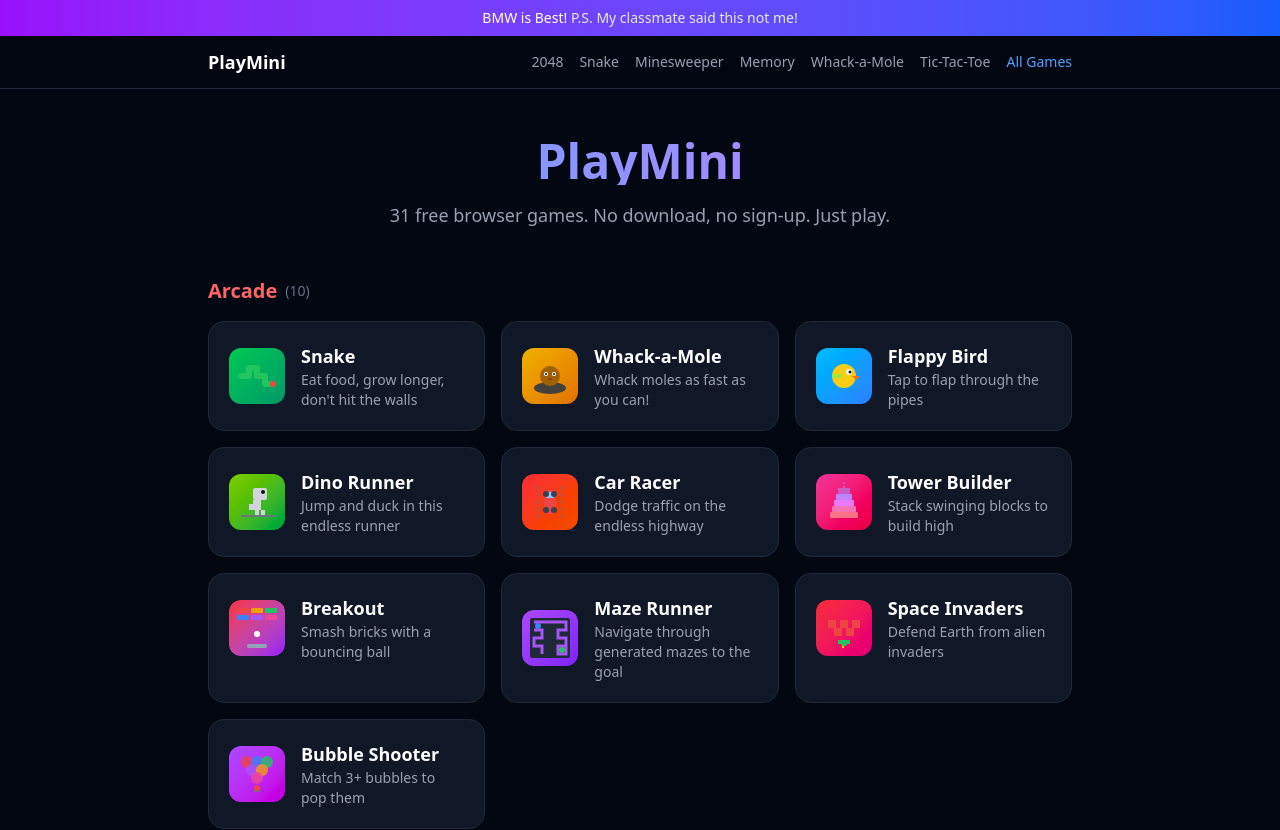
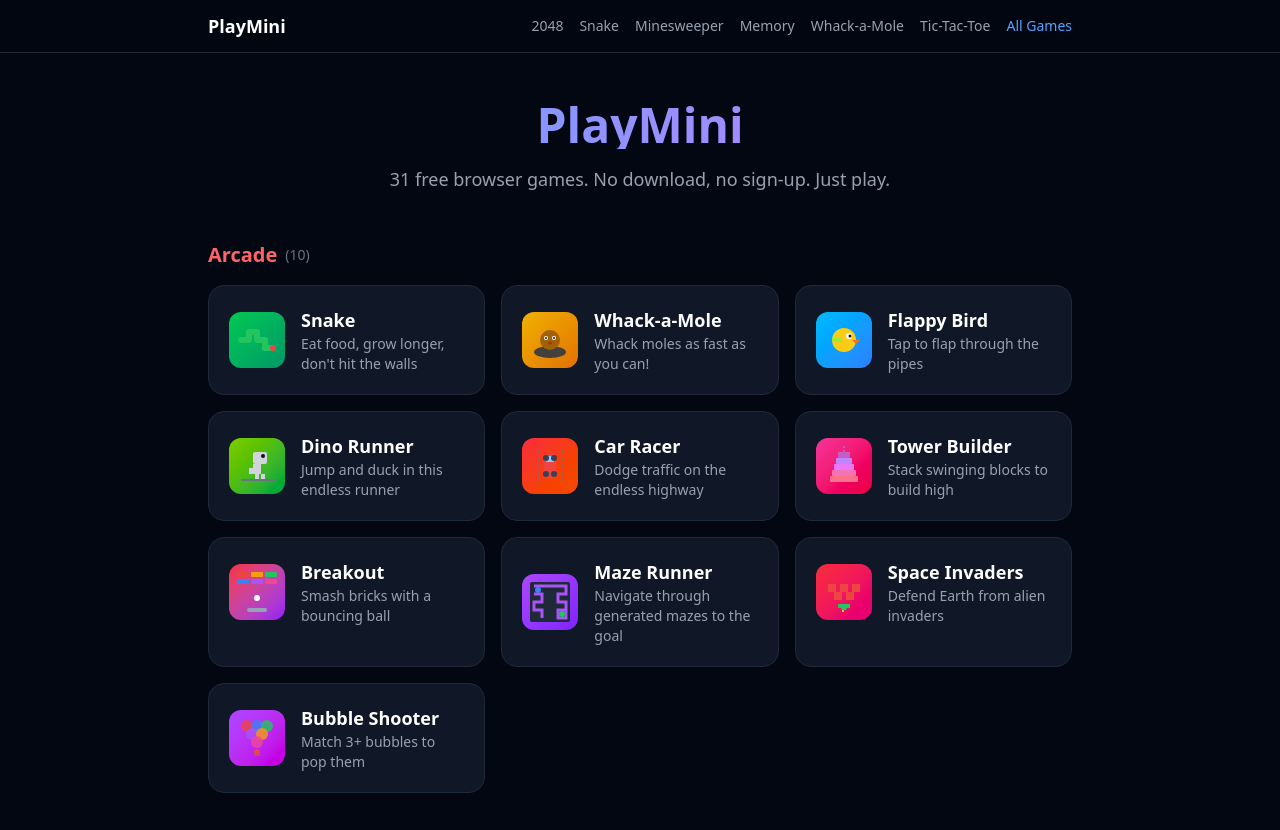
Before and after one commit to meysamaghighi/playmini, a Next.js app: page / in a window 1280 px wide. Shown: the top 830 px of the page. Built offline with nearby package versions, Linux system fonts and the light colour scheme.

Commit message:
Remove BMW is Best banner from layout
Co-Authored-By: Claude Opus 4.6 <noreply@anthropic.com>

```diff
--- a/app/layout.tsx
+++ b/app/layout.tsx
@@ -75,11 +75,6 @@ export default function RootLayout({
         />
       </head>
       <body className="bg-gray-950 text-white min-h-screen font-sans antialiased">
-        <div className="bg-gradient-to-r from-purple-600 to-blue-600 text-white text-center py-2 px-4">
-          <p className="text-xs sm:text-sm font-medium">
-            BMW is Best! <span className="text-gray-200">P.S. My classmate said this not me!</span>
-          </p>
-        </div>
         <nav className="border-b border-gray-800 sticky top-0 z-50 bg-gray-950/90 backdrop-blur">
           <div className="max-w-4xl mx-auto px-4 py-3 flex items-center justify-between">
             <Link href="/" className="font-black text-lg text-white">
```
